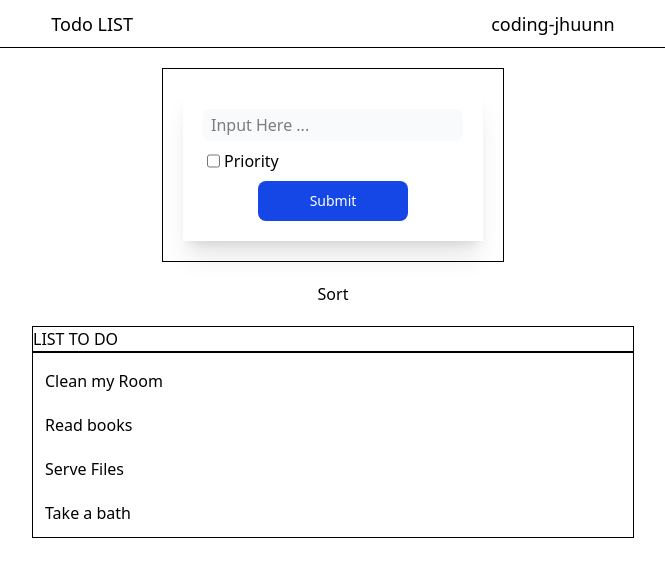
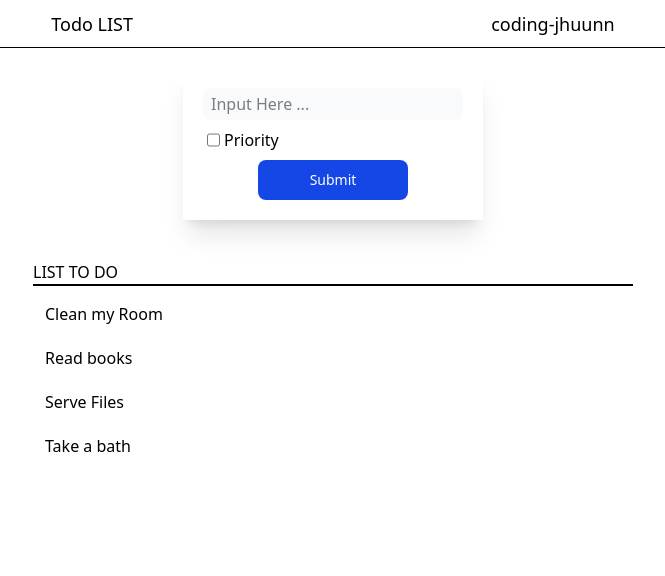
Before and after one commit to coding-jhuunn/test-repo, a Vue app: page / in a window 1280 px wide. Shown: the top 576 px of the page, without its empty margins (307-972 px from the left). Built offline with nearby package versions, Linux system fonts and the light colour scheme.

Commit message:
re arrange sorted BTN

```diff
--- a/src/App.vue
+++ b/src/App.vue
@@ -1,28 +1,9 @@
-<template>
-  <div>
-    <MyHeader></MyHeader>
-    <div class="flex flex-col justify-center items-center">
-      <MyForm class="m-5 border-1" @updateTodoList="updateTodoList"></MyForm>
-      <div>
-        <button @click="IsSorted = !IsSorted">
-          {{ IsSorted ? "Sort" : "Sorted" }}
-        </button>
-      </div>
-
-      <MyTodoList
-        class="m-5 border-1"
-        :myTodoList="IsSorted ? todolist : sortTask"
-        @deleteItemTodo="deleteItemTodo"
-        @toggleItemTodo="toggleItemTodo"
-      ></MyTodoList>
-    </div>
-  </div>
-</template>
 <script setup>
 import { computed, ref } from "vue";
 import MyHeader from "./components/MyHeader.vue";
 import MyForm from "./components/MyForm.vue";
 import MyTodoList from "./components/MyTodoList.vue";
+
 const todolist = ref([
   {
     id: 1,
@@ -46,7 +27,6 @@ const todolist = ref([
   },
 ]);
 const IsSorted = ref(true);
-
 const sortTask = computed(() => {
   return [...todolist.value].sort((a, b) => {
     return IsSorted.value
@@ -68,4 +48,24 @@ const toggleItemTodo = (item) => {
     task.priorityTask = !task.priorityTask;
   }
 };
+function toggleTodoList() {
+  IsSorted.value = !IsSorted.value;
+  console.log("toggled");
+}
 </script>
+
+<template>
+  <div>
+    <MyHeader></MyHeader>
+
+    <MyForm @updateTodoList="updateTodoList"></MyForm>
+
+    <MyTodoList
+      :IsSorted="IsSorted"
+      :myTodoList="IsSorted ? todolist : sortTask"
+      @deleteItemTodo="deleteItemTodo"
+      @toggleItemTodo="toggleItemTodo"
+      :toggleTodoList="toggleTodoList"
+    ></MyTodoList>
+  </div>
+</template>
```
